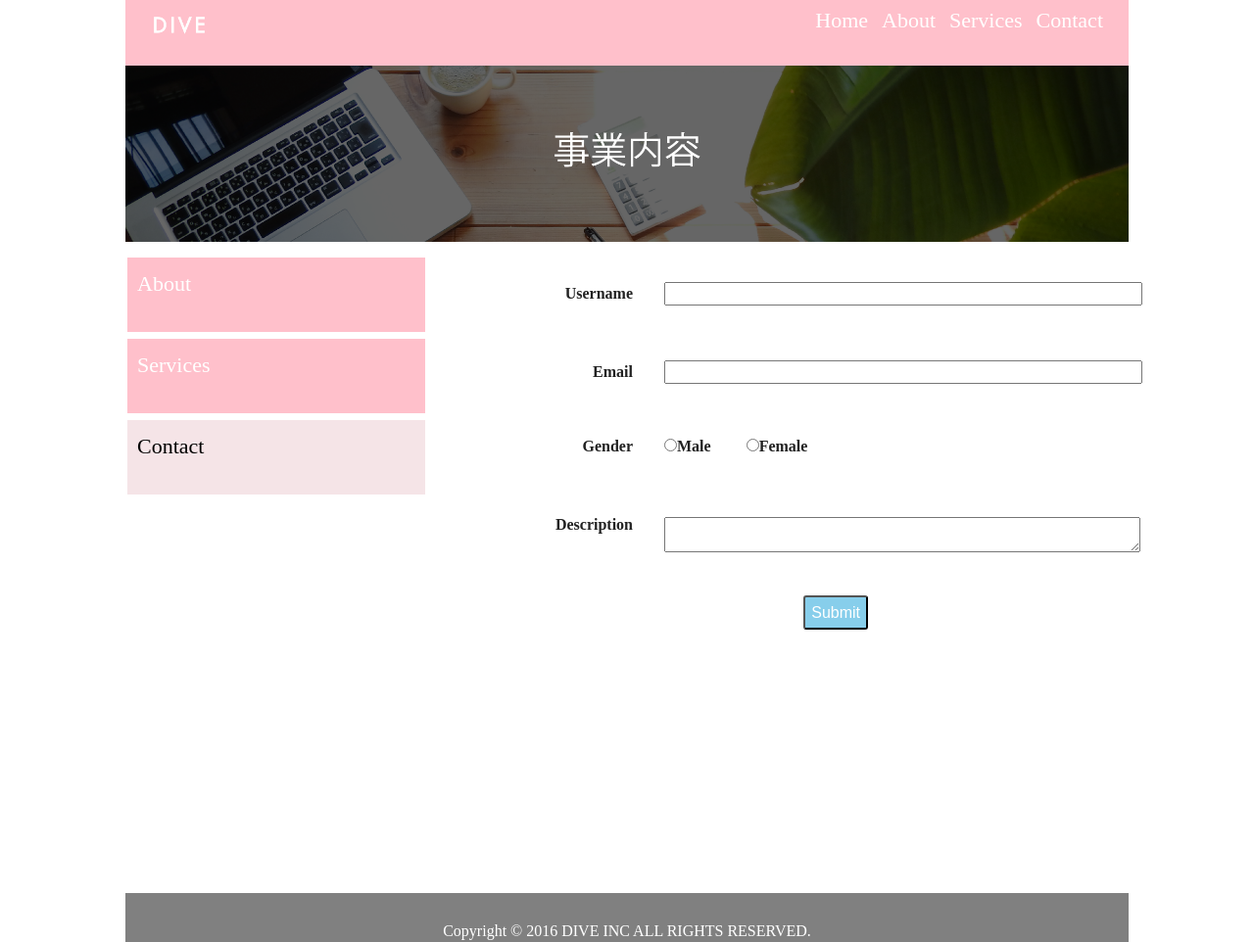
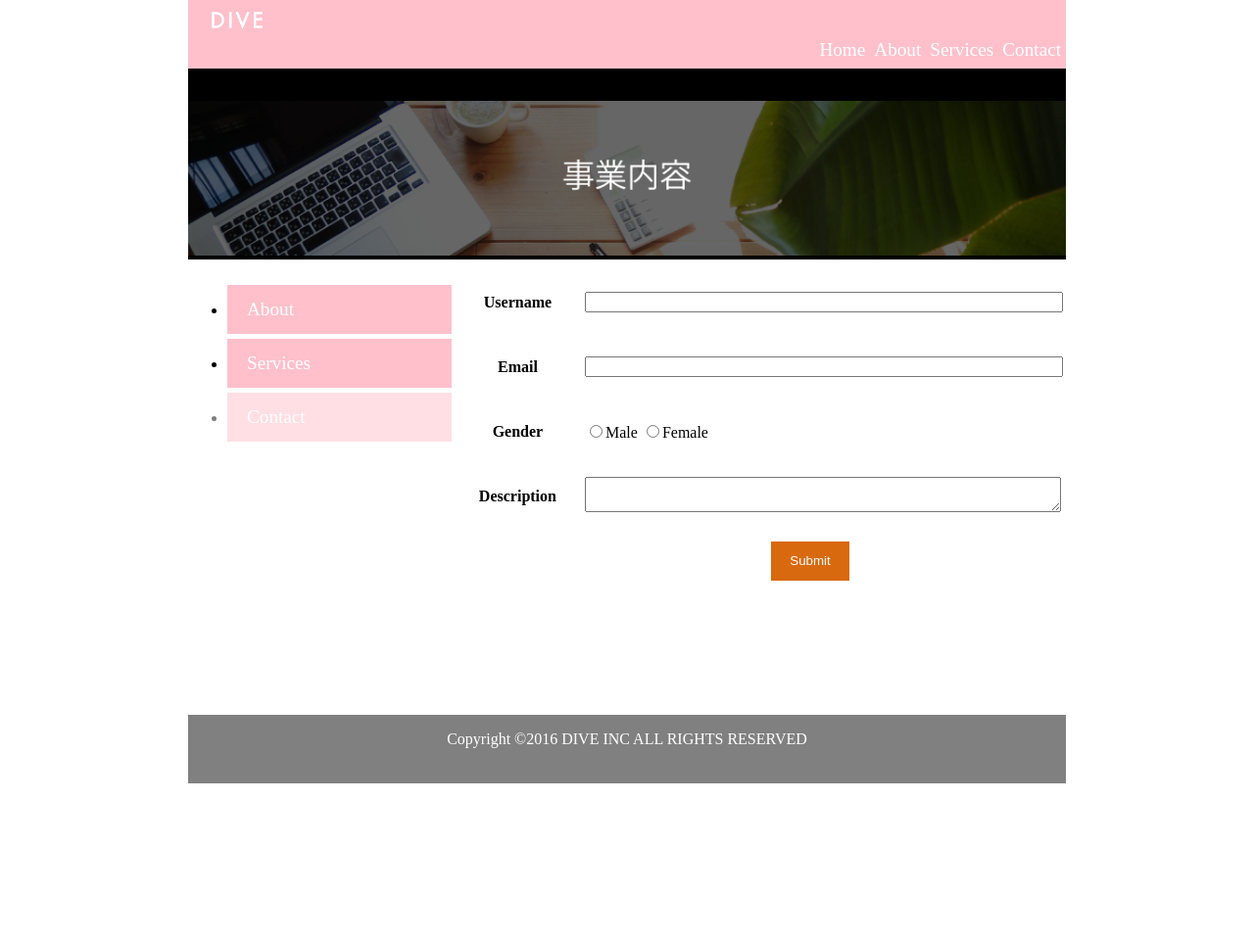
Before and after one commit to rosedive/task1, a plain HTML site: page contact.html in a window 1280 px wide. Shown: the top 962 px of the page at 98% size. After the commit the page ends 800 px from the top, so only its background shows below. Drawn offline with Linux system fonts and the light colour scheme.

Commit message:
I remove that empty space on my page

```diff
--- a/contact.html
+++ b/contact.html
@@ -3,37 +3,38 @@
 
 <head>
     <meta charset="UTF-8">
-    <link rel="stylesheet" href="css/normalize.css">
+    <link rel="stylesheet" href="css/reset.css">
     <link rel="stylesheet" href="css/index.css">
     <title>DIVE INTO CODE</title>
 </head>
 
 <body>
-  <header class="header">
-    <nav class="navbar">
-      <img class="logo" src="images/logo.png" alt="logo" width="100">
-        <ul class="nav-item">
-          <li class="item"><a href="#">Home</a></li>
-          <li class="item"><a href="#">About</a></li>
-          <li class="item"><a href="#">Services</a></li>
-          <li class="item"><a href="#">Contact</a></li>
+    <header>
+        <nav class="nav-bar">
+            <img class="nav-brand block" src="images/logo.png" alt="logo">
+            <div class="nav-navbar">
+                <ul class="nav-items">
+                    <li class="nav-item block"><a href="#">Home</a></li>
+                    <li class="nav-item block"><a href="#">About</a></li>
+                    <li class="nav-item block"><a href="#">Services</a></li>
+                    <li class="nav-item block"><a href="#">Contact</a></li>
                 </ul>
+            </div>
         </nav>
-    <div class="top-img">
-      <img src="images/business.png" alt="top-image" class="top-image">
+        <div class="top-section">
+            <img src="./images/business.png" class="top-section-img" />
         </div>
     </header>
-
-    <aside class="side_menu">
-        <ul class="side-item">
-            <li class="item1"><a href="#">About</a></li>
-            <li class="item2"><a href="#">Services</a></li>
-            <li class="item3 "><a class="contact-link active" href="#">Contact</a></li>
+    <aside class="block mt-2">
+        <ul class="side-items">
+            <li class="side-item"><a href="#">About</a></li>
+            <li class="side-item"><a href="#">Services</a></li>
+            <li class="side-item" id="contact"><a href="#">Contact</a></li>
         </ul>
     </aside>
-    <article class="content">
-    <div class="form-area">
-    <form class="form">
+    <article class="block mt-2">
+        <center>
+            <form class="center">
                 <table>
                     <tr>
                         <th>
@@ -69,17 +70,17 @@
                         </td>
                     </tr>
                     <tr>
-          <th>
-            <button class="submit">Submit</button>
-          </th>
+                        <th></th>
+                        <td>
+                            <input type="submit" class="btn" />
+                        </td>
                     </tr>
                 </table>
             </form>
-    </div>
+        </center>
     </article>
     <footer class="footer">
-      <p class="foot-content">Copyright &copy; 2016 DIVE INC ALL RIGHTS RESERVED.</p>
-
+        <span class="footer-content">Copyright ©2016 DIVE INC ALL RIGHTS RESERVED</span>
     </footer>
 </body>
 
--- a/css/index.css
+++ b/css/index.css
@@ -1,140 +1,150 @@
+body {
+    width: 70%;
+    margin: 0% 0% 15% 15%
+}
 
-  body{
-      height: 100vh;
-      width: 80%;
-      position: relative;
-      left: 10%;
-      right: 10%;
-  }
-  .navbar{
-      background-color:pink;
-      height:67px;
-  }
-  .logo{
-      padding:5px;
-      font-size:20px;
-  }
-  .nav-item{
-      float:right;
-      position: relative;
-      right:1rem;
-      padding:5px;
+.nav-bar {
+    background: pink;
+    height: 70px;
+    line-height: 70px;
 }
-  .nav-item >li > a{
-      text-decoration: none;
-      font-size:22px;
-  }
-  .item{
-      display: inline-block;
-      padding:5px;
 
-  }
-  .item>a{
-      color:white;
-  }
-  .top-image{
-      width:100%;
-  }
-  .side-item{
-      display: inline;
+.nav-brand {
+    width: 100px;
+    height: auto;
+}
 
-  }
-  .side_menu{
-      margin-top: 1rem;
-  }
-  .item1{
-      background-color: pink;
-      height:60px;
-      margin: 7px 0;
-      width: 19rem;
-      margin-left:2px;
-      padding-top: 1rem;
+.nav-navbar {
+    float: right;
+}
 
-  }
-  .side-item > li >a{
-      text-decoration: none;
-      align-content: center;
-      color:white;
-      margin-left:10px;
-      font-size: 22px;
-  }
-  .item2{
+.nav-item {
+    padding-right: 5px;
+}
+
+li>a {
+    text-decoration: none;
+    color: white;
+    font-size: 1.2rem
+}
+
+.block {
+    display: inline-block
+}
+
+.top-section {
+    background-color: black
+}
+
+.top-section-img {
+    width: 100%;
+    height: auto
+}
+
+aside {
+    width: 30%;
+}
+
+.side-items {
+    margin-left: 0px;
+}
+
+.side-item {
+    width: 100%;
+    height: 50px;
     background-color: pink;
-    height:60px;
-    margin: 7px 0;
-    width: 19rem;
-    margin-left:2px;
-    padding-top: 1rem;
-
+    background-size: cover;
+    margin-top: 5px;
+    line-height: 50px
 }
-  .item3 {
-    background-color: rgb(245, 228, 231);
-    height:60px;
-    margin: 7px 0;
-    width: 19rem;
-    margin-left:2px;
-    padding-top: 1rem;
-
+#contact{
+    background-color:pink;
+    color: black;
+    opacity: .5;
 }
-.desc1 {
-    background-color:rgb(248, 222, 226);
-    font-size: 20px;
+#contact:hover{
+    background-color:mediumaquamarine
 }
-.desc1 {
-    padding: 1rem;
-    height: 10rem;;
-
+.side-item:hover{
+    background-color:mediumaquamarine
 }
-.footer{
-    background-color: grey;
-    height:70px;
-    text-align: center;
-    position: relative;
-
-}
-.foot-content{
-    text-align: center;
-    padding-top: 1.9rem;
-    color: white;
+.nav-item:hover{
+    background-color: chocolate;
+    border-radius: 5px;
 
 }
 
-input[type="text"],textarea{
-    width:480px;
+.active {
+    background-color: rgb(245, 228, 231) !important;
 }
-input[type="text"],input[type="radio"],textarea {
-    margin-left: 2rem;
+
+.active>a {
+    color: black !important;
 }
-table {
-    position: relative;
-    bottom: 14rem;
-    font-weight: bold;
-    margin-left: 7rem;
-    left: 16em;
-    width:100vh;
+
+li[class="side-item"] a {
+    padding-left: 20px;
+}
+
+li[class="side-item active"] a {
+    padding-left: 20px;
+}
+
+.btn {
+    width: 80px;
+    height: 40px;
+    background-color: rgb(216, 105, 14);
+    color: white;
+    margin-left: 190px;
+    border: none;
+    transition: all 0.9s
+}
+
+.btn:hover {
+    width: 100px;
+    height: 50px;
+    background-color: rgb(216, 105, 14);
+    opacity: .4;
+    color: black;
+    border: none;
+    transition: all 0.9s
+}
+
+article {
+    width: 70%;
+    float: right;
+    text-align: center
+}
+
+.mt-2 {
+    margin-top: 10px
+}
+
+tr {
+    height: 4rem
 }
 
 th {
     width: 150px;
-    height: 5rem;
-    text-align: end;
 }
 
-.submit{
-    background-color:skyblue;
-    color:white;
-    position: relative;
-    left:15rem;
-    height: 35px;
-    border-radius: 3px;
+input[type="text"], textarea {
+    width: 480px;
 }
-.submit:hover{
-    background-color: rgb(215, 247, 247);
-    color:black;
+
+.footer {
+    background-color: grey;
+    position: fixed;
+    left: 0;
+    bottom: 0;
+    width: 70%;
+    height: 70px;
+    text-align: center;
+    line-height: 50px;
+    margin-left: 15%;
+    margin-right: 15%;
 }
-.active{
-    color: black !important;
+
+.footer-content {
+    color: white;
 }
-a:hover{
-   color: gray !important;
-}
```
Lines whose indentation alone changed are shown as unchanged.
